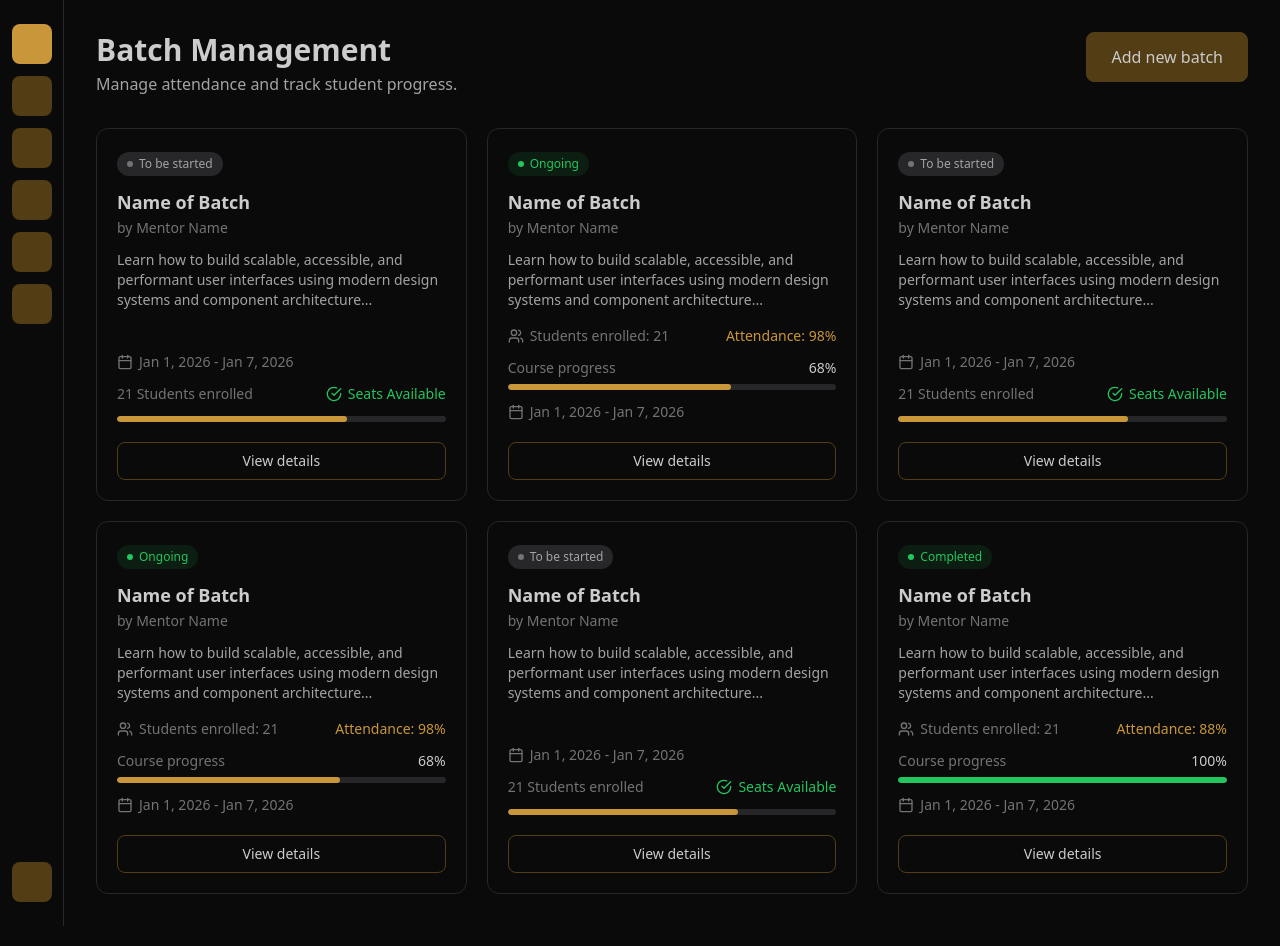
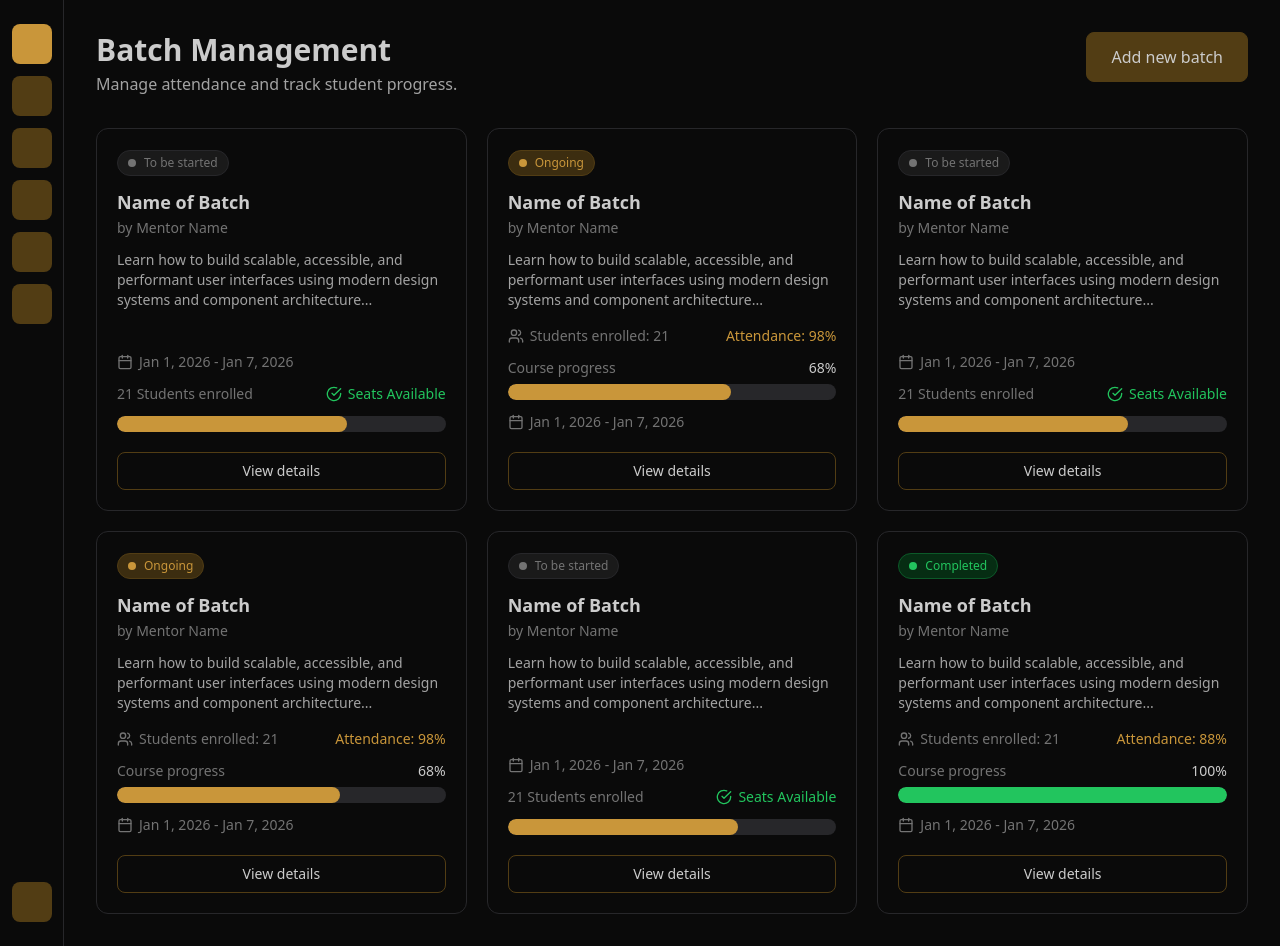
Before and after one commit to akxr-in/akxr-frontend, a Next.js app in the folder frontend/: page /control-panel/admin/batches in a window 1280 px wide. Built offline with nearby package versions, Linux system fonts and the light colour scheme.

Commit message:
refactor: replace StatusBadge component with Chip components for batch status display in BatchCard

```diff
--- a/frontend/app/control-panel/admin/batches/page.tsx
+++ b/frontend/app/control-panel/admin/batches/page.tsx
@@ -6,6 +6,7 @@ import {
     CalendarIcon,
     UsersIcon,
     CheckCircleIcon,
+    Chip,
 } from "@akxr/design-system";
 
 // Types
@@ -27,41 +28,6 @@ interface BatchCardProps {
     onViewDetails?: () => void;
 }
 
-// Status Badge Component
-const StatusBadge = ({ status }: { status: BatchStatus }) => {
-    const statusConfig = {
-        to_be_started: {
-            label: "To be started",
-            dotColor: "bg-text-muted",
-            bgColor: "bg-bg-elevated",
-            textColor: "text-text-secondary",
-        },
-        ongoing: {
-            label: "Ongoing",
-            dotColor: "bg-success",
-            bgColor: "bg-success/10",
-            textColor: "text-success",
-        },
-        completed: {
-            label: "Completed",
-            dotColor: "bg-success",
-            bgColor: "bg-success/10",
-            textColor: "text-success",
-        },
-    };
-
-    const config = statusConfig[status];
-
-    return (
-        <span
-            className={`inline-flex items-center gap-1.5 px-2.5 py-1 rounded-full text-xs font-medium ${config.bgColor} ${config.textColor}`}
-        >
-            <span className={`w-1.5 h-1.5 rounded-full ${config.dotColor}`} />
-            {config.label}
-        </span>
-    );
-};
-
 // Progress Bar Component
 const ProgressBar = ({
     value,
@@ -73,7 +39,7 @@ const ProgressBar = ({
     const bgColor = variant === "success" ? "bg-success" : "bg-brand";
 
     return (
-        <div className="h-1.5 bg-bg-elevated rounded-full overflow-hidden">
+        <div className="h-4 bg-bg-elevated rounded-full overflow-hidden">
             <div
                 className={`h-full ${bgColor} rounded-full transition-all duration-300`}
                 style={{ width: `${Math.min(100, Math.max(0, value))}%` }}
@@ -101,9 +67,23 @@ const BatchCard = ({
 
     return (
         <div className="bg-bg-card border border-border-default rounded-lg p-5 flex flex-col">
-            {/* Status Badge */}
+            {/* Status Chip */}
             <div className="mb-3">
-                <StatusBadge status={status} />
+                {status === "to_be_started" && (
+                    <Chip variant="neutral" className="text-xs py-1 px-2.5">
+                        To be started
+                    </Chip>
+                )}
+                {status === "ongoing" && (
+                    <Chip variant="warning" className="text-xs py-1 px-2.5">
+                        Ongoing
+                    </Chip>
+                )}
+                {status === "completed" && (
+                    <Chip variant="success" className="text-xs py-1 px-2.5">
+                        Completed
+                    </Chip>
+                )}
             </div>
 
             {/* Title & Mentor */}
```
